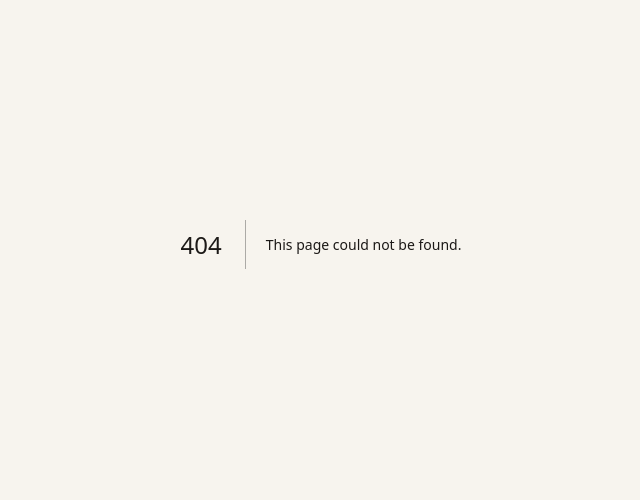
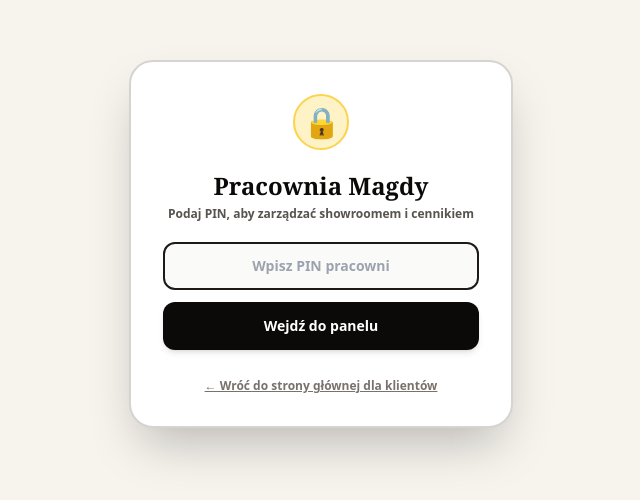
Before and after one commit to atomekb73-arch/czepirkowo, a Next.js app: page /admin in a window 1280 px wide. Before the commit this address had no page. Shown: the part 156-656 px from the top of the page, without its empty margins (319-959 px from the left). Built offline with nearby package versions, Linux system fonts and the light colour scheme; no server answers; the database is empty.

Commit message:
Dodano dedykowana podstrone /admin z obsluga tajnego linku dla Magdy

```diff
--- /dev/null
+++ b/src/app/admin/page.tsx
@@ -0,0 +1,144 @@
+'use client';
+
+import React, { useState, useEffect, Suspense } from 'react';
+import { useSearchParams } from 'next/navigation';
+import { Product, ServicePriceItem } from '@/lib/types';
+import { INITIAL_PRODUCTS, TAILOR_SERVICES } from '@/lib/mockData';
+import { getProducts, getServices, saveServices } from '@/lib/supabaseService';
+import AdminPanel from '@/components/AdminPanel';
+
+function AdminContent() {
+  const searchParams = useSearchParams();
+  const [isAuthenticated, setIsAuthenticated] = useState(false);
+  const [pinInput, setPinInput] = useState('');
+  const [products, setProducts] = useState<Product[]>(INITIAL_PRODUCTS);
+  const [services, setServices] = useState<ServicePriceItem[]>(TAILOR_SERVICES);
+  const [isLoading, setIsLoading] = useState(true);
+
+  // Sprawdzenie tajnego klucza w URL np. /admin?key=czepirkowo
+  useEffect(() => {
+    const key = searchParams.get('key');
+    if (key === 'czepirkowo' || key === 'magda') {
+      setIsAuthenticated(true);
+    }
+  }, [searchParams]);
+
+  useEffect(() => {
+    async function loadData() {
+      try {
+        const [loadedProducts, loadedServices] = await Promise.all([
+          getProducts(),
+          getServices(),
+        ]);
+        setProducts(loadedProducts);
+        setServices(loadedServices);
+      } catch (err) {
+        console.error('Błąd ładowania danych w panelu admina:', err);
+      } finally {
+        setIsLoading(false);
+      }
+    }
+    loadData();
+  }, []);
+
+  const handleLogin = (e: React.FormEvent) => {
+    e.preventDefault();
+    if (pinInput.toLowerCase() === 'czepirkowo' || pinInput.toLowerCase() === 'magda') {
+      setIsAuthenticated(true);
+    } else {
+      alert('Nieprawidłowy PIN. Domyślny PIN pracowni: czepirkowo');
+    }
+  };
+
+  const handleProductCreated = (newProduct: Product) => {
+    setProducts([newProduct, ...products]);
+  };
+
+  const handleUpdateServices = async (updatedServices: ServicePriceItem[]) => {
+    setServices(updatedServices);
+    await saveServices(updatedServices);
+  };
+
+  if (!isAuthenticated) {
+    return (
+      <div className="min-h-screen bg-[#F7F4EE] flex items-center justify-center p-4">
+        <div className="bg-white rounded-3xl p-8 max-w-sm w-full shadow-2xl border-2 border-stone-300 text-center space-y-5">
+          <div className="w-14 h-14 rounded-full bg-amber-100 text-amber-900 mx-auto flex items-center justify-center text-3xl font-bold border-2 border-amber-300">
+            🔒
+          </div>
+          <div>
+            <h2 className="font-serif font-black text-stone-950 text-2xl">Pracownia Magdy</h2>
+            <p className="text-xs font-semibold text-stone-600 mt-1">
+              Podaj PIN, aby zarządzać showroomem i cennikiem
+            </p>
+          </div>
+
+          <form onSubmit={handleLogin} className="space-y-3">
+            <input
+              type="password"
+              value={pinInput}
+              onChange={(e) => setPinInput(e.target.value)}
+              placeholder="Wpisz PIN pracowni"
+              autoFocus
+              className="w-full px-4 py-3 rounded-xl border-2 border-stone-300 text-sm font-bold text-center text-stone-950 bg-stone-50 focus:outline-none focus:border-stone-900"
+            />
+            <button
+              type="submit"
+              className="w-full py-3.5 bg-stone-950 hover:bg-stone-800 text-white font-bold text-sm rounded-xl shadow-md transition-all cursor-pointer"
+            >
+              Wejdź do panelu
+            </button>
+          </form>
+
+          <a
+            href="/"
+            className="block text-xs font-bold text-stone-500 hover:text-stone-900 underline pt-2"
+          >
+            ← Wróć do strony głównej dla klientów
+          </a>
+        </div>
+      </div>
+    );
+  }
+
+  return (
+    <div className="min-h-screen bg-[#F7F4EE] py-10 px-4">
+      <div className="max-w-3xl mx-auto">
+        <div className="flex items-center justify-between mb-6">
+          <a
+            href="/"
+            className="text-xs font-bold text-stone-700 hover:text-black bg-white border-2 border-stone-300 px-3.5 py-2 rounded-xl shadow-xs"
+          >
+            ← Zobacz Showroom dla klientów
+          </a>
+          <button
+            onClick={() => setIsAuthenticated(false)}
+            className="text-xs font-bold text-red-700 hover:text-red-900 bg-red-50 border border-red-200 px-3.5 py-2 rounded-xl"
+          >
+            Wyloguj Magdę
+          </button>
+        </div>
+
+        {isLoading ? (
+          <div className="text-center py-20 font-bold text-stone-600">
+            Ładowanie danych z bazy Supabase...
+          </div>
+        ) : (
+          <AdminPanel
+            services={services}
+            onProductCreated={handleProductCreated}
+            onUpdateServices={handleUpdateServices}
+          />
+        )}
+      </div>
+    </div>
+  );
+}
+
+export default function AdminPage() {
+  return (
+    <Suspense fallback={<div className="p-10 text-center font-bold">Ładowanie panelu...</div>}>
+      <AdminContent />
+    </Suspense>
+  );
+}
```
